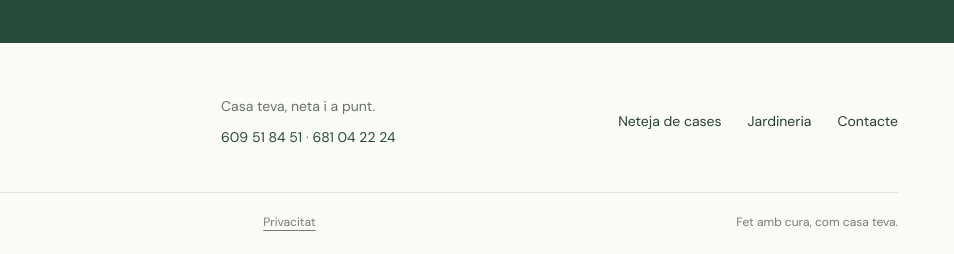
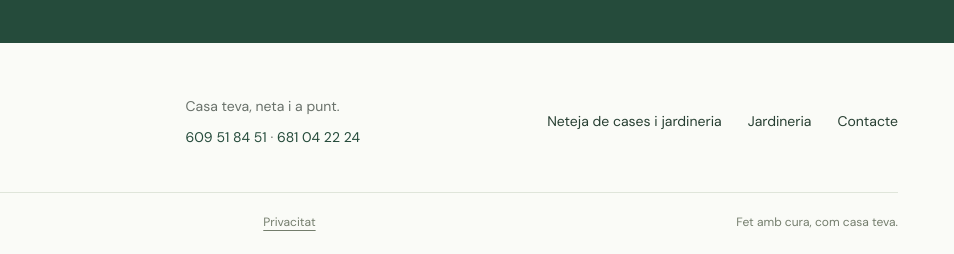
Before and after one commit to u6103254/serveis-av, a plain HTML site: page index.html in a window 1280 px wide. Shown: the part 5065-5319 px from the top of the page, 326-1280 px from the left. Drawn offline with Linux system fonts and the light colour scheme.

Commit message:
Update index.html

```diff
--- a/index.html
+++ b/index.html
@@ -139,7 +139,7 @@
     </section>
   </main>
 
-  <footer class="site-footer"><div class="container footer-top"><a class="brand" href="#inici"><img class="brand-image" src="./assets/serveis-av-simbol.png" alt="" width="377" height="377"><span class="brand-name">Serveis A<span class="ampersand">&amp;</span>V<span class="brand-caption">Neteja de cases i jardineria</span></span></a><div class="footer-contact"><p>Casa teva, neta i a punt.</p><a target="_top" href="tel:+34609518451">609 51 84 51</a><span aria-hidden="true"> · </span><a target="_top" href="tel:+34681042224">681 04 22 24</a></div><nav aria-label="Navegació del peu de pàgina"><a href="#neteja">Neteja de cases</a><a href="#jardineria">Jardineria</a><a href="#contacte">Contacte</a></nav></div><div class="container footer-bottom"><span>© <span id="year">2026</span> Serveis A&amp;V</span><button class="inline-link" type="button" id="privacy-button">Privacitat</button><span>Fet amb cura, com casa teva.</span></div></footer>
+  <footer class="site-footer"><div class="container footer-top"><a class="brand" href="#inici"><img class="brand-image" src="./assets/serveis-av-simbol.png" alt="" width="377" height="377"><span class="brand-name">Serveis A<span class="ampersand">&amp;</span>V<span class="brand-caption">Neteja de cases i jardineria</span></span></a><div class="footer-contact"><p>Casa teva, neta i a punt.</p><a target="_top" href="tel:+34609518451">609 51 84 51</a><span aria-hidden="true"> · </span><a target="_top" href="tel:+34681042224">681 04 22 24</a></div><nav aria-label="Navegació del peu de pàgina"><a href="#neteja">Neteja de cases i jardineria</a><a href="#jardineria">Jardineria</a><a href="#contacte">Contacte</a></nav></div><div class="container footer-bottom"><span>© <span id="year">2026</span> Serveis A&amp;V</span><button class="inline-link" type="button" id="privacy-button">Privacitat</button><span>Fet amb cura, com casa teva.</span></div></footer>
   <dialog id="privacy-dialog" class="privacy-dialog" aria-labelledby="privacy-title"><button class="dialog-close" type="button" aria-label="Tanca"><svg class="icon"><use href="#i-close"/></svg></button><p class="eyebrow">LA TEVA PRIVACITAT</p><h2 id="privacy-title">Tu decideixes<br><em>què comparteixes.</em></h2><p>El formulari prepara el text de la consulta al teu navegador. Aquest web no emmagatzema les dades de la consulta en cap servidor.</p><p>Quan prems un botó de WhatsApp, el número del destinatari i el text preparat es comparteixen amb WhatsApp per obrir la conversa. Pots revisar el missatge i decidir si l’envies dins de WhatsApp. També pots contactar per trucada als números indicats.</p><p>No fem servir analítica ni galetes publicitàries pròpies. Les fotografies, el logo i les tipografies se serveixen amb aquest web.</p><button class="button button-dark close-privacy" type="button">Entesos</button></dialog>
   <a class="mobile-contact-bar" href="#contactes-whatsapp" aria-label="Escriu per WhatsApp: tria un número"><svg class="icon"><use href="#i-chat"/></svg>Escriu per WhatsApp</a>
 </body>
```
